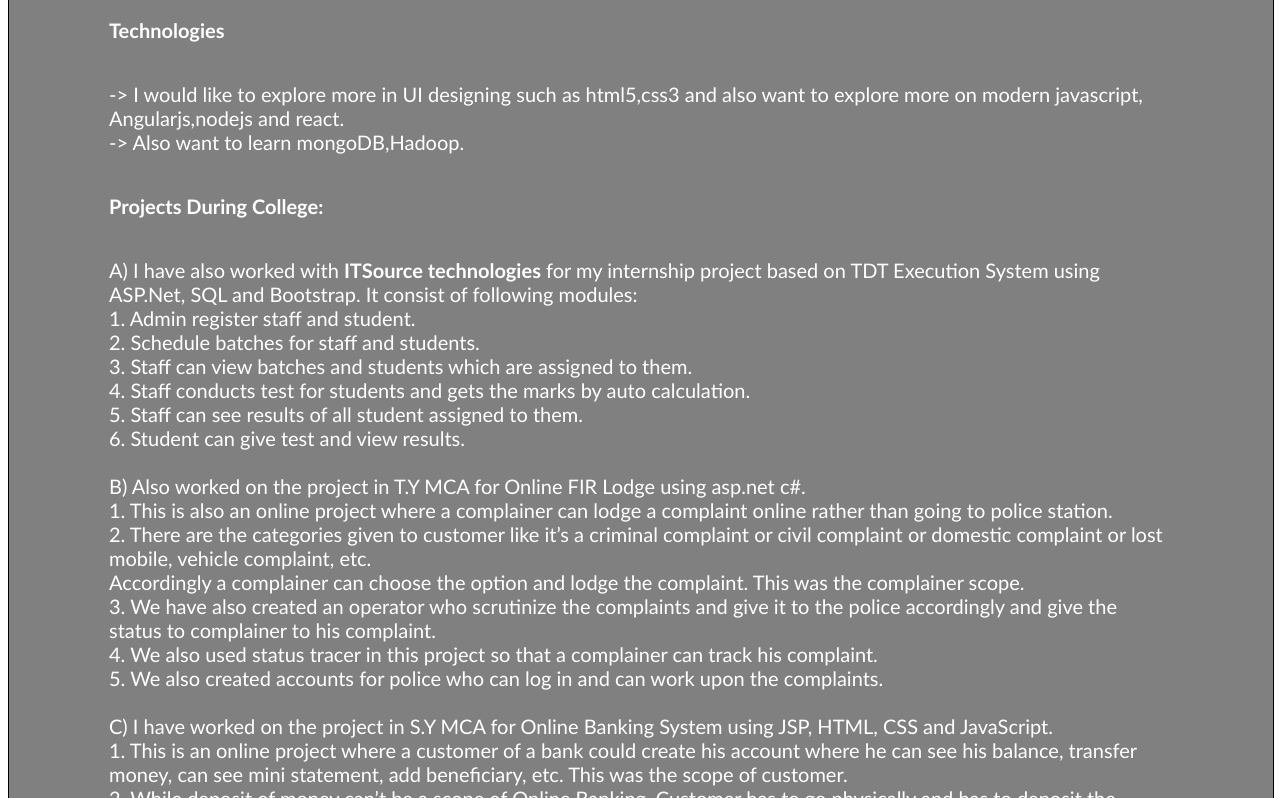
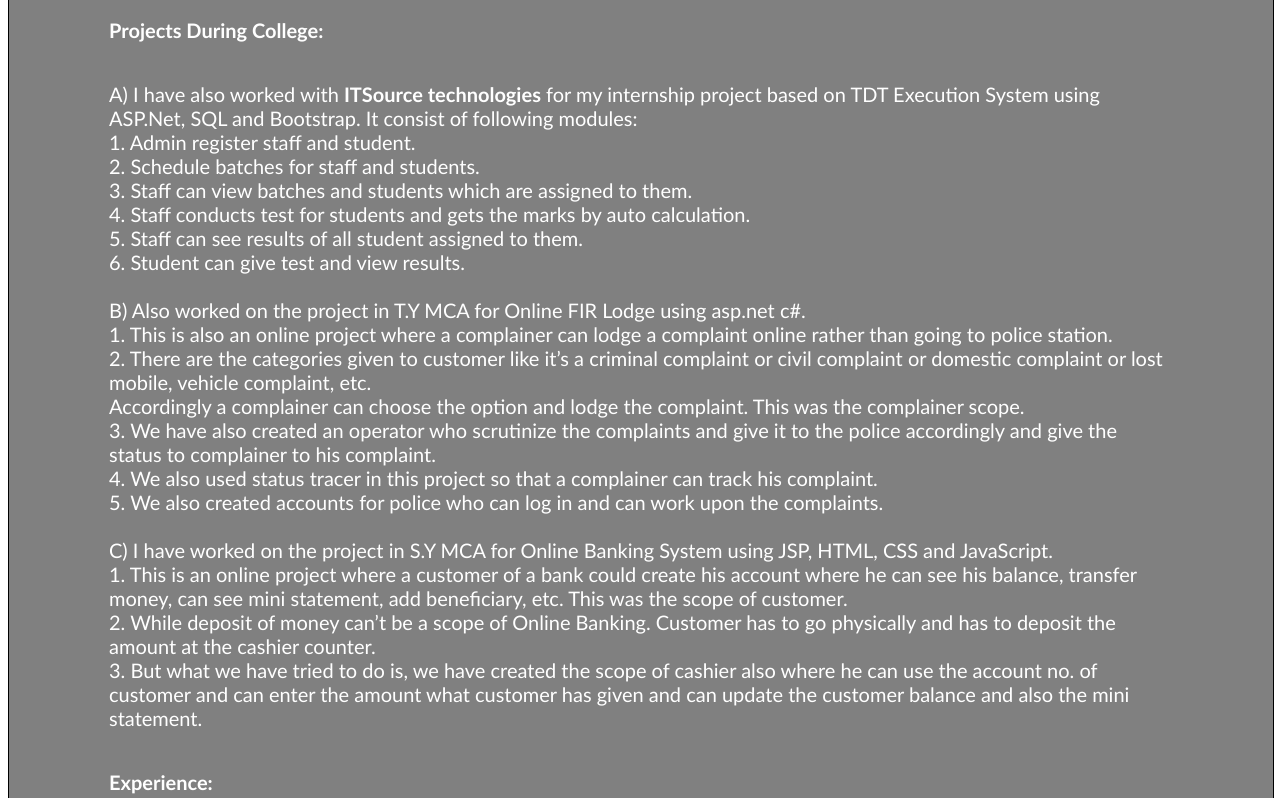
Before and after one commit to ShardulVankar/shardulvankar.github.io, a plain HTML site: page index.html in a window 1280 px wide. Shown: the part 1679-2477 px from the top of the page. Drawn offline with Linux system fonts and the light colour scheme.

Commit message:
11 change

```diff
--- a/index.html
+++ b/index.html
@@ -98,17 +98,7 @@
 		</div>
 		<div class="curriculum">
 
-		<div class="techTitle">
-			<p><b>Technologies</b></p>
-		</div>
 
-		<div class="techDesc">
-			<p>
-				-> I would like to explore more in UI designing
-such as html5,css3 and also want to explore more on modern javascript, Angularjs,nodejs and react. <br/>
--> Also want to learn mongoDB,Hadoop.
-			</p>
-		</div>
 
 		<div class="projectTitle">
 			<p><b>Projects During College:</b></p>
```
